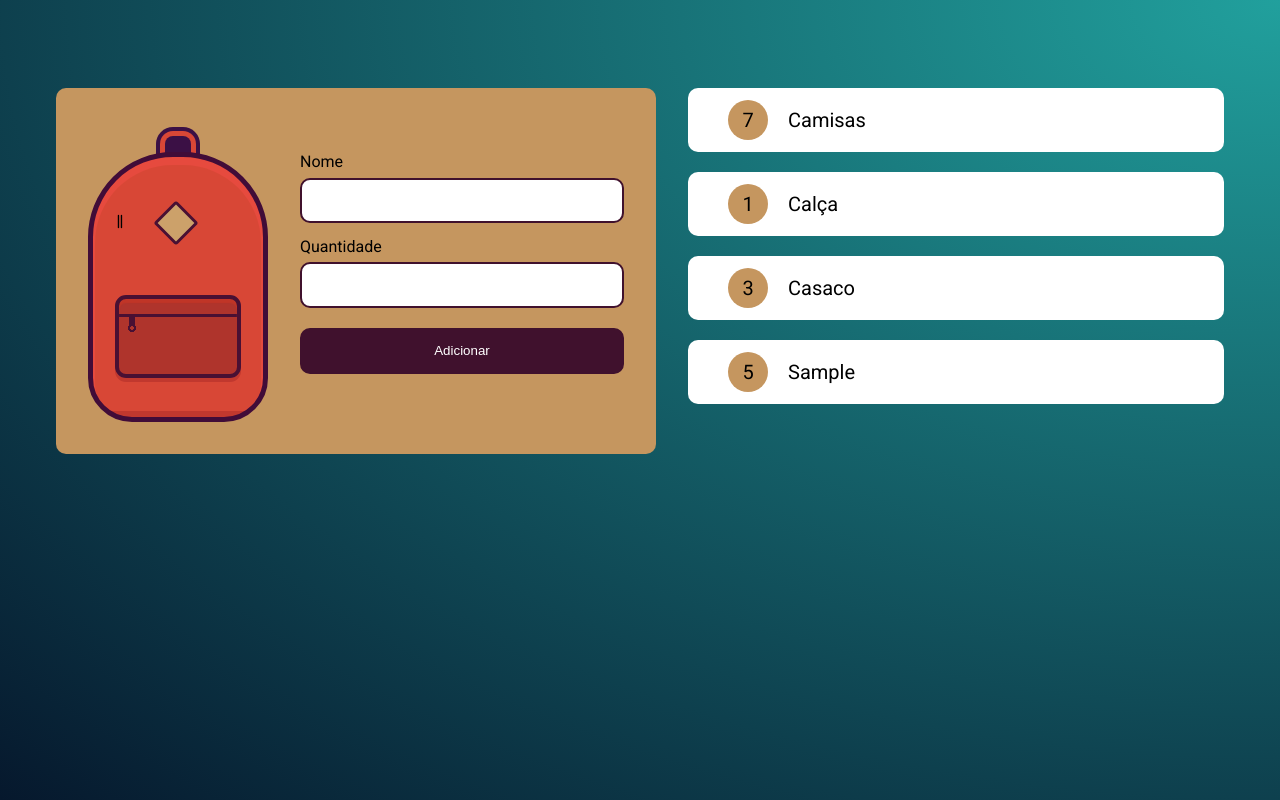
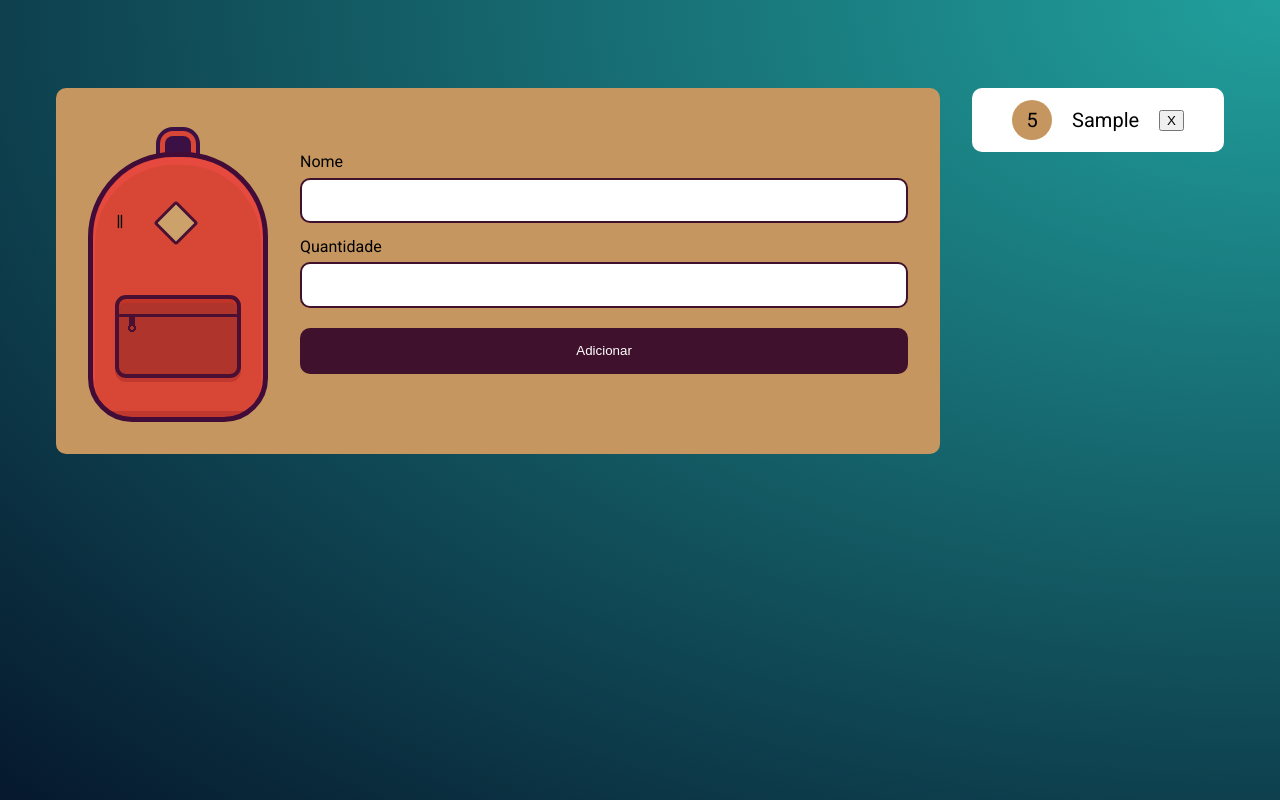
Before and after one commit to devfrontwill/Mochila-de-Viagem, a plain HTML site: page index.html in a window 1280 px wide. Both pictures are taken after typing "Sample", "5" into the empty fields and a click on the input "Adicionar". Drawn offline with Linux system fonts and the light colour scheme.

Commit message:
Projeto finalizado. Criando os metodos de array, para modificar um item da lista, adicionar ou remover.

```diff
--- a/index.html
+++ b/index.html
@@ -26,15 +26,10 @@
             </form>
         </div>
 
-        <ul class="lista" id="lista">
-            <li class="item"><strong>7</strong>Camisas</li>
-            <li class="item"><strong>1</strong>Calça</li>
-            <li class="item"><strong>3</strong>Casaco</li>
-
-        </ul>
+        <ul class="lista" id="lista"></ul>
     </main>
 
-    <script src="./js/main.js"></script>
+    <script src="js/main.js"></script>
 </body>
 
 </html>
--- a/js/main.js
+++ b/js/main.js
@@ -1,6 +1,10 @@
 const form = document.getElementById("novoItem")
 const lista = document.getElementById("lista")
-const itens = []
+const itens = JSON.parse(localStorage.getItem("itens")) || []
+
+itens.forEach( (elemento) => {
+    criaElemento(elemento)
+} )
 
 form.addEventListener("submit", (evento) => {
     evento.preventDefault()
@@ -8,32 +12,68 @@ form.addEventListener("submit", (evento) => {
     const nome = evento.target.elements['nome']
     const quantidade = evento.target.elements['quantidade']
 
-    criaElemento(nome.value, quantidade.value)
+    const existe = itens.find( elemento => elemento.nome === nome.value )
+
+    const itemAtual = {
+        "nome": nome.value,
+        "quantidade": quantidade.value
+    }
+
+    if (existe) {
+        itemAtual.id = existe.id
+
+        atualizaElemento(itemAtual)
+
+        itens[itens.findIndex(elemento => elemento.id === existe.id)] = itemAtual
+    } else {
+        itemAtual.id = itens[itens.length -1] ? (itens[itens.length-1]).id + 1 : 0;
+
+        criaElemento(itemAtual)
+
+        itens.push(itemAtual)
+    }
+
+    localStorage.setItem("itens", JSON.stringify(itens))
 
     nome.value = ""
     quantidade.value = ""
 })
 
-function criaElemento(nome, quantidade) {
-    const novoItem = document.createElement('li')
+function criaElemento(item) {
+    const novoItem = document.createElement("li")
     novoItem.classList.add("item")
 
-    const numeroItem = document.createElement('strong')
-    numeroItem.innerHTML = quantidade
-
+    const numeroItem = document.createElement("strong")
+    numeroItem.innerHTML = item.quantidade
+    numeroItem.dataset.id = item.id
     novoItem.appendChild(numeroItem)
 
-    novoItem.innerHTML += nome
+    novoItem.innerHTML += item.nome
+
+    novoItem.appendChild(botaoDeleta(item.id))
 
     lista.appendChild(novoItem)
+}
 
-    const itemAtual = {
-        "nome": nome,
-        "quantidade": quantidade
-    }
+function atualizaElemento(item) {
+    document.querySelector("[data-id='"+item.id+"']").innerHTML = item.quantidade
+}
 
-    itens.push(itemAtual)
+function botaoDeleta(id) {
+    const elementoBotao = document.createElement("button")
+    elementoBotao.innerText = "X"
 
-    localStorage.setItem("item", JSON.stringify(itens))
+    elementoBotao.addEventListener("click", function() {
+        deletaElemento(this.parentNode, id)
+    })
 
+    return elementoBotao
 }
+
+function deletaElemento(tag, id) {
+    tag.remove()
+
+    itens.splice(itens.findIndex(elemento => elemento.id === id), 1)
+
+    localStorage.setItem("itens", JSON.stringify(itens))
+}
```
